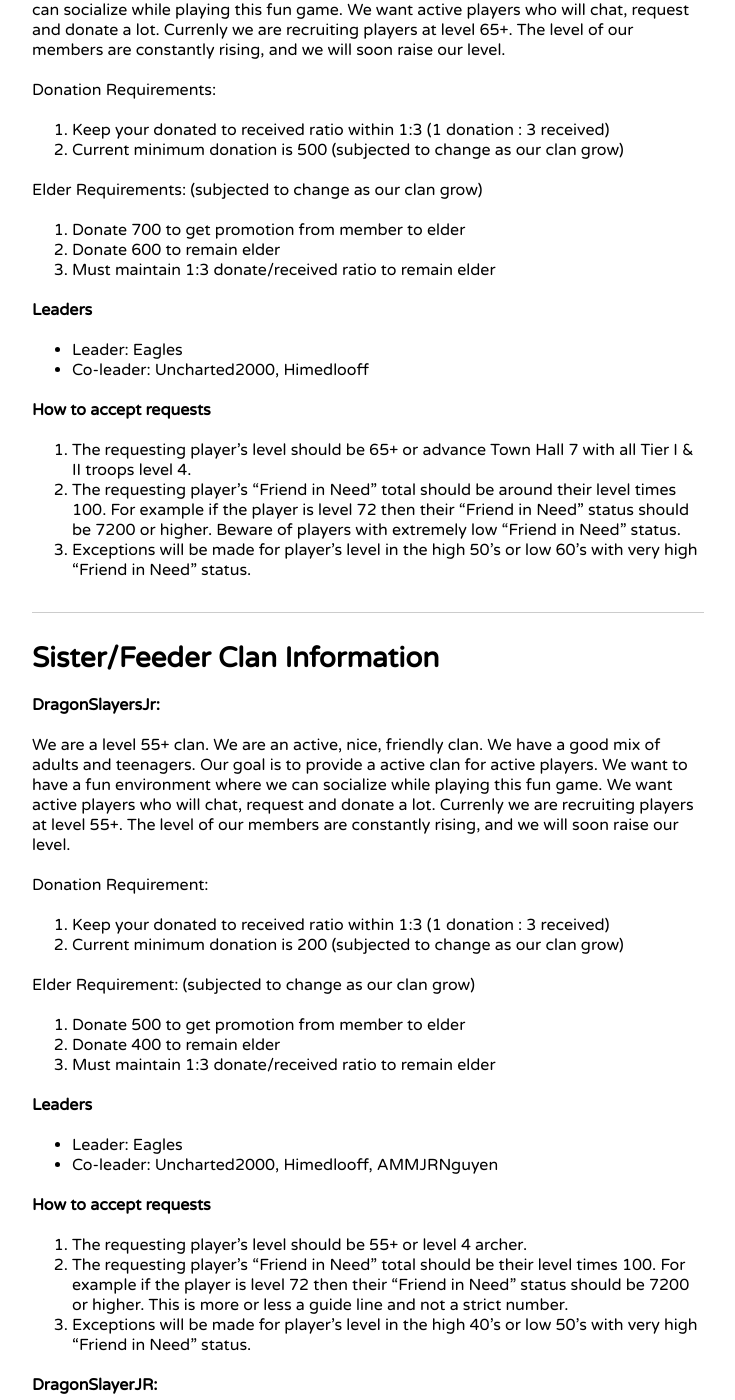
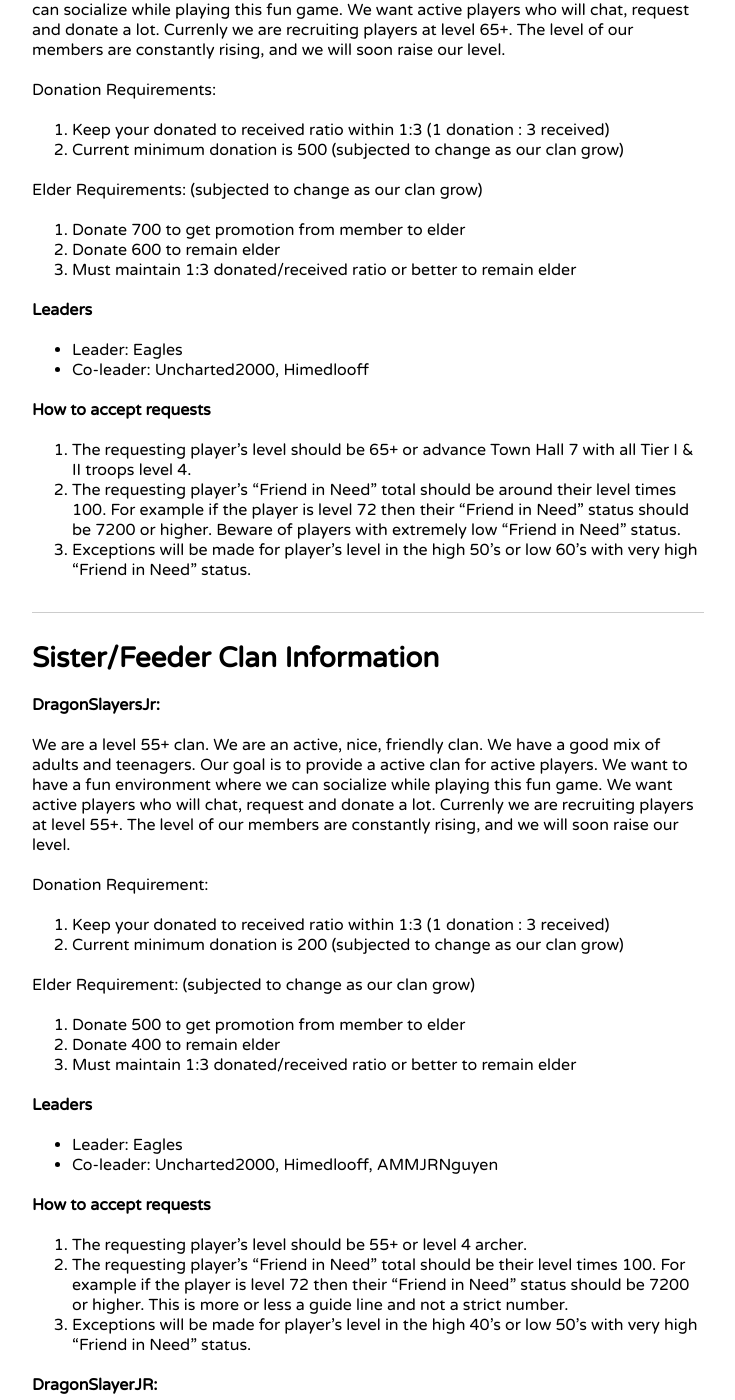
Before and after one commit to himedlooff/DragonSlayers-I, a Jekyll site: the page built from index.md, in a window 1280 px wide and 1400 px high, scrolled down 1257 px. Shown: the whole window, without its empty margins (128-863 px from the left). Built offline with Jekyll 4.4.1, drawn with Linux system fonts in a browser that asks for light colours; some of the changed text lies outside the part shown.

Commit message:
Update index.md
Clarify elder requirement 1:3 ratio or better.

```diff
--- a/index.md
+++ b/index.md
@@ -44,7 +44,7 @@
 
 1. Donate 700 to get promotion from member to elder
 2. Donate 600 to remain elder
-3. Must maintain 1:3 donate/received ratio to remain elder
+3. Must maintain 1:3 donated/received ratio or better to remain elder
 
 **Leaders**
 
@@ -73,7 +73,7 @@
 
 1. Donate 500 to get promotion from member to elder
 2. Donate 400 to remain elder
-3. Must maintain 1:3 donate/received ratio to remain elder
+3. Must maintain 1:3 donated/received ratio or better to remain elder
 
 **Leaders**
 
@@ -101,7 +101,7 @@
 
 1. Donate 300 to get promotion from member to elder
 2. Donate 200 to remain elder
-3. Must maintain 1:3 donate/received ratio to remain elder
+3. Must maintain 1:3 donated/received ratio or better to remain elder
 
 - Leader: L.A.S.E.R
 - Co-leaders: (Selected elders from the main clain: Uncharted2000, Eagles, Himedlooff, AMMJRNguyen,...)
```
